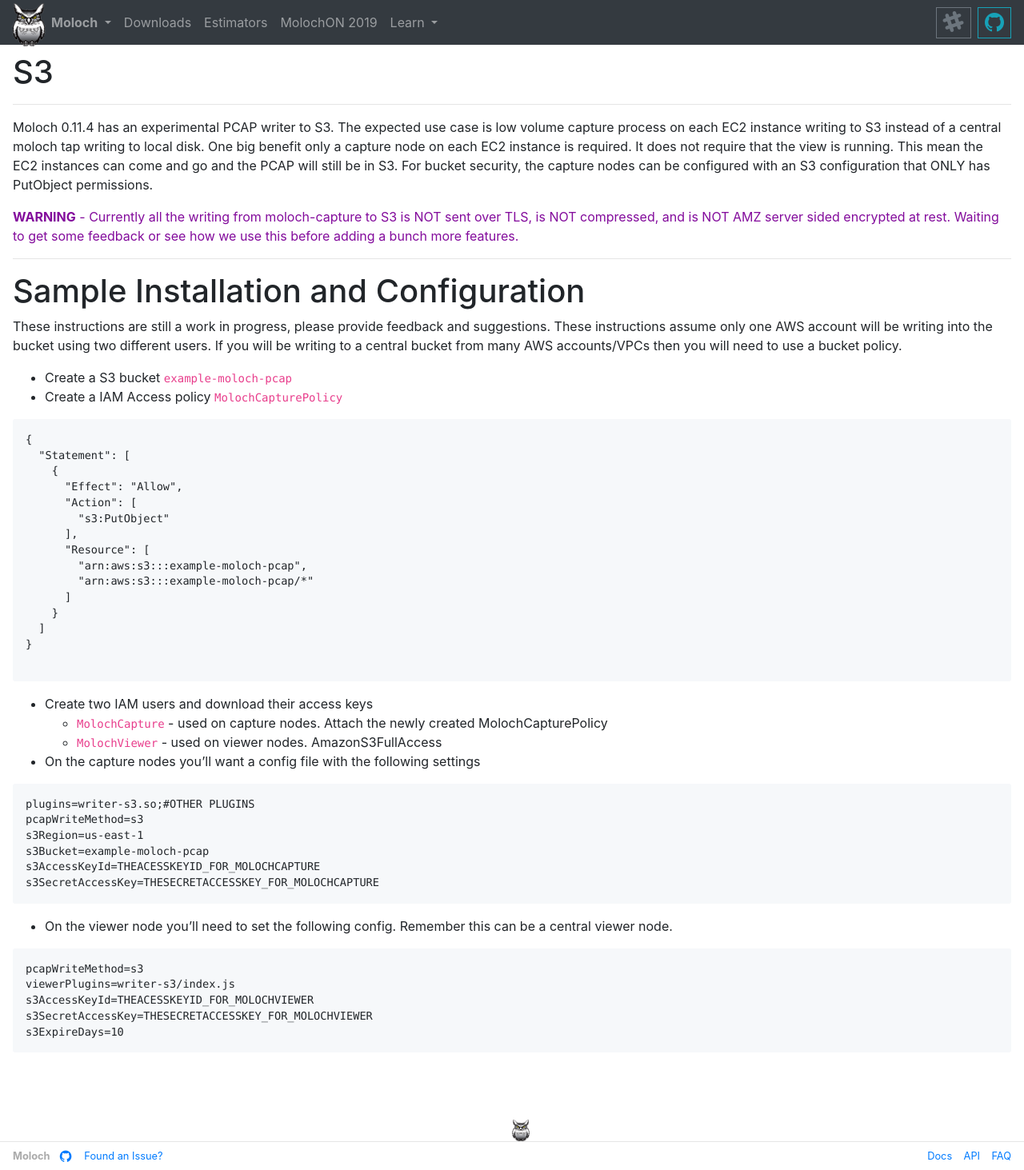
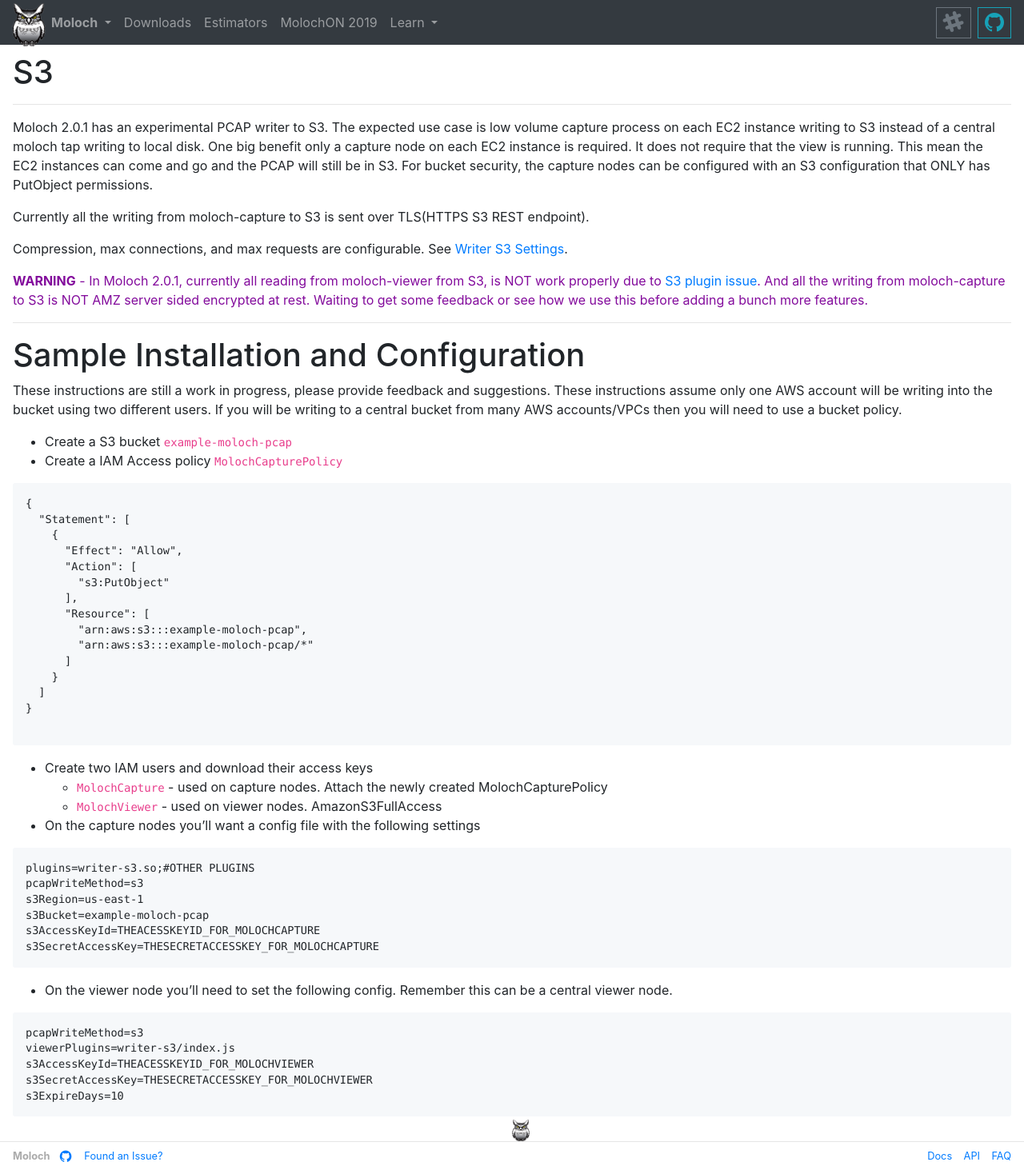
Before and after one commit to aol/molochweb, a Jekyll site: the page built from _wiki/s3.md, in a window 1280 px wide. Shown: the whole page at 80% size. Built offline with Jekyll 4.4.1, drawn with Linux system fonts in a browser that asks for light colours.

Commit message:
update moloch version & s3 capabilities in v2.0.1

```diff
--- a/_wiki/s3.md
+++ b/_wiki/s3.md
@@ -10,9 +10,13 @@
 
 ---
 
-Moloch 0.11.4 has an experimental PCAP writer to S3. The expected use case is low volume capture process on each EC2 instance writing to S3 instead of a central moloch tap writing to local disk. One big benefit only a capture node on each EC2 instance is required. It does not require that the view is running. This mean the EC2 instances can come and go and the PCAP will still be in S3. For bucket security, the capture nodes can be configured with an S3 configuration that ONLY has PutObject permissions.
+Moloch 2.0.1 has an experimental PCAP writer to S3. The expected use case is low volume capture process on each EC2 instance writing to S3 instead of a central moloch tap writing to local disk. One big benefit only a capture node on each EC2 instance is required. It does not require that the view is running. This mean the EC2 instances can come and go and the PCAP will still be in S3. For bucket security, the capture nodes can be configured with an S3 configuration that ONLY has PutObject permissions.
 
-**WARNING** - Currently all the writing from moloch-capture to S3 is NOT sent over TLS, is NOT compressed, and is NOT AMZ server sided encrypted at rest. Waiting to get some feedback or see how we use this before adding a bunch more features.
+Currently all the writing from moloch-capture to S3 is sent over TLS(HTTPS S3 REST endpoint).
+
+Compression, max connections, and max requests are configurable. See [Writer S3 Settings](https://molo.ch/settings#writer-s3-settings).
+
+**WARNING** - In Moloch 2.0.1, currently all reading from moloch-viewer from S3, is NOT work properly due to [S3 plugin issue](https://github.com/aol/moloch/issues/1178). And all the writing from moloch-capture to S3 is NOT AMZ server sided encrypted at rest. Waiting to get some feedback or see how we use this before adding a bunch more features.
 {: .purp-text}
 
 ---
```
